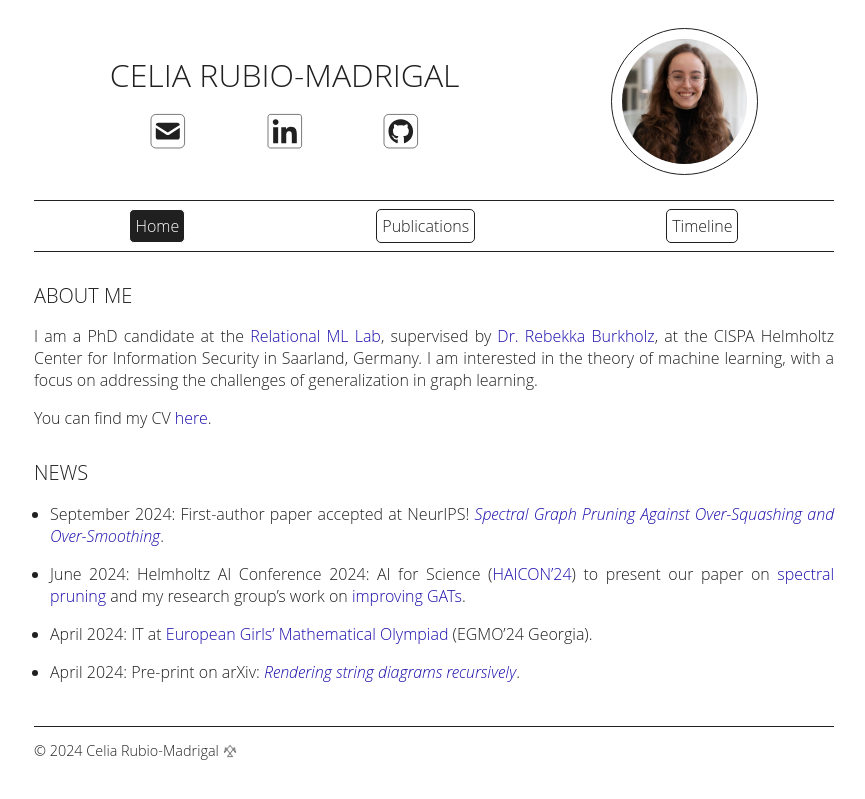
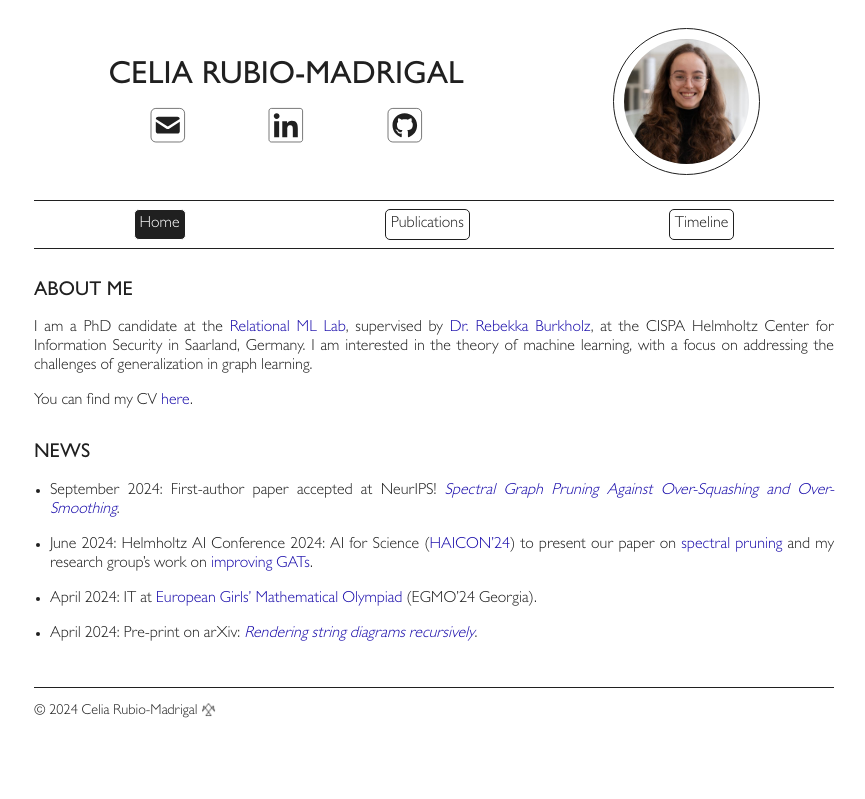
Before and after one commit to celrm/celrm.github.io, a Jekyll site: the page built from _pages/index.md, in a window 1280 px wide. Shown: the top 799 px of the page, without its empty margins (206-1071 px from the left). Built offline with Jekyll 4.4.1, drawn with Linux system fonts in a browser that asks for light colours.

Commit message:
font-face

```diff
--- a/_includes/head.html
+++ b/_includes/head.html
@@ -7,8 +7,7 @@
 
     <title>{{ page.title }} | {{ site.title }}</title>
     <link rel="stylesheet" href="/assets/css/style.css">
-    <link rel="stylesheet" href="/assets/fonts/GillSans/GillSansLight.otf">
-    <link rel="stylesheet" href="/assets/fonts/GillSans/GillSansMedium.otf">
+    <link href="https://fonts.googleapis.com/css2?family=Figtree:wght@300" rel="stylesheet">
     <link rel="stylesheet" href="https://cdnjs.cloudflare.com/ajax/libs/font-awesome/6.2.0/css/all.min.css">
     <link rel="shortcut icon" type="image/x-icon" href="/favicon.ico?">
 
--- a/assets/css/style.css
+++ b/assets/css/style.css
@@ -1,6 +1,15 @@
+@font-face {
+    font-family: "Gill Sans Light";
+    src: url("/assets/fonts/GillSans/GillSansLight.otf") format("truetype");
+}
+@font-face {
+    font-family: "Gill Sans Medium";
+    src: url("/assets/fonts/GillSans/GillSansMedium.otf") format("truetype");
+}
+
 :root {
-    --body-font: "Gill Sans Light", "Open Sans";
-    --bold-font: "Gill Sans Medium", "Open Sans";
+    --body-font: "Gill Sans Light", "Figtree", "Open Sans";
+    --bold-font: "Gill Sans Medium", "Figtree", "Open Sans";
     --color-text: #202020;
 }
 
@@ -243,10 +252,12 @@ ol.bibliography {
     .site-title {
         font-size: 170%;
         margin-bottom: 20px;
+        text-transform: none;
+        font-family: var(--bold-font);
     }
     nav a.nav-button {
         font-size: 85%;
-        font-weight: 200;
+        /* font-weight: 200; */
     }
     .btn {
         font-size: 75%;
```
